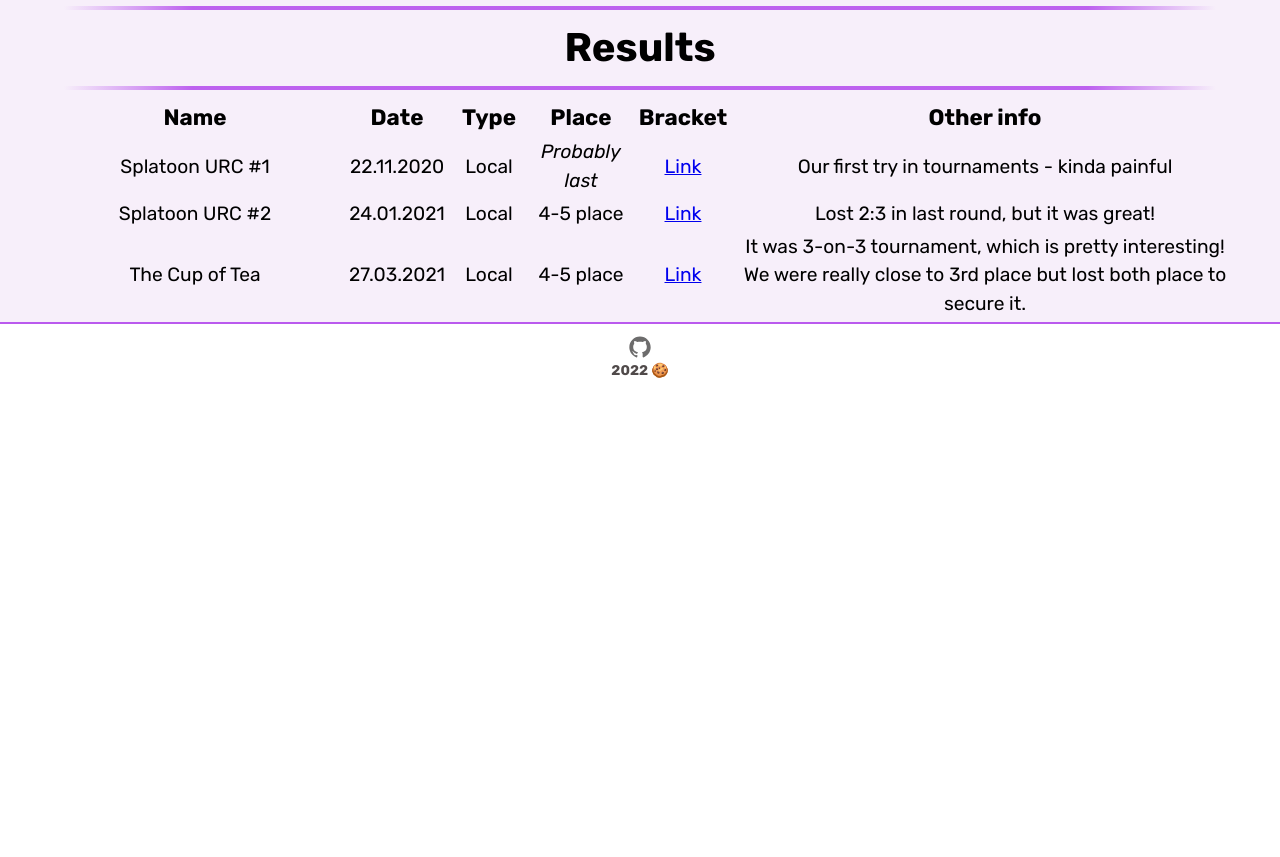
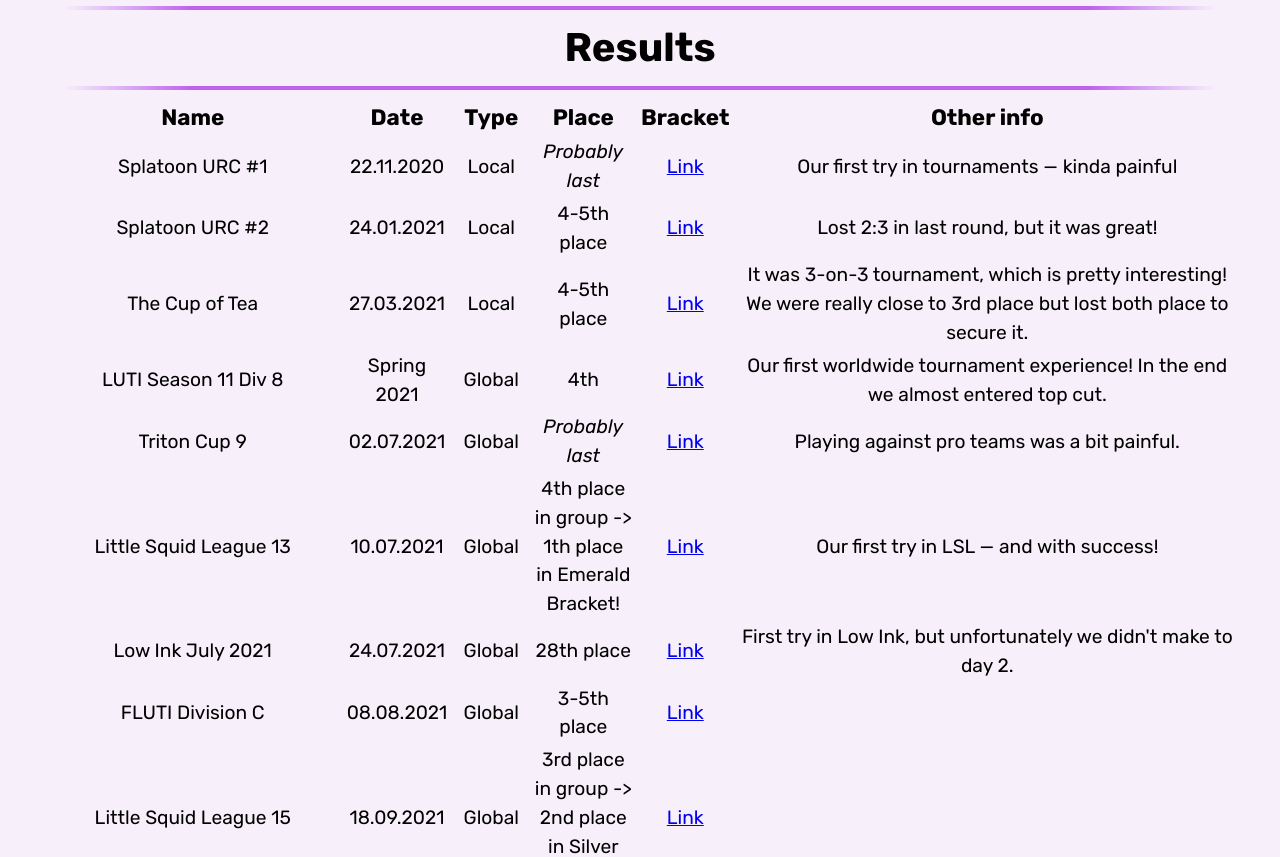
Before and after one commit to DoubleCookies/ewfish, a React (Create React App) app: page / in a window 1280 px wide. Shown: the part 1940-2797 px from the top of the page. Before the commit the page ends 2331 px from the top, so only its background shows below. Built offline with nearby package versions, Linux system fonts and the light colour scheme.

Commit message:
More results

```diff
--- a/src/components/Results/Results.tsx
+++ b/src/components/Results/Results.tsx
@@ -69,14 +69,14 @@
       type: 'Local',
       place: 'Probably last',
       link: 'https://brackethq.com/b/bfcj/',
-      info: 'Our first try in tournaments - kinda painful',
+      info: 'Our first try in tournaments — kinda painful',
       placeItalic: true,
     },
     {
       name: 'Splatoon URC #2',
       date: '24.01.2021',
       type: 'Local',
-      place: '4-5 place',
+      place: '4-5th place',
       link: 'https://brackethq.com/b/bfcj/',
       info: 'Lost 2:3 in last round, but it was great!',
     },
@@ -84,10 +84,174 @@
       name: 'The Cup of Tea',
       date: '27.03.2021',
       type: 'Local',
-      place: '4-5 place',
+      place: '4-5th place',
       link: 'https://challonge.com/ru/TheCupOfTea',
       info: 'It was 3-on-3 tournament, which is pretty interesting! ' +
         'We were really close to 3rd place but lost both place to secure it.',
+    },
+    {
+      name: 'LUTI Season 11 Div 8',
+      date: 'Spring 2021',
+      type: 'Global',
+      place: '4th',
+      link: 'https://inkleagues.challonge.com/ru/S11D8W/groups',
+      info: 'Our first worldwide tournament experience! In the end we almost entered top cut.'
+    },
+    {
+      name: 'Triton Cup 9',
+      date: '02.07.2021',
+      type: 'Global',
+      place: 'Probably last',
+      link: 'https://challonge.com/ru/TriCup9',
+      info: 'Playing against pro teams was a bit painful.',
+      placeItalic: true
+    },
+    {
+      name: 'Little Squid League 13',
+      date: '10.07.2021',
+      type: 'Global',
+      place: '4th place in group -> 1th place in Emerald Bracket!',
+      link: 'https://battlefy.com/little-squid-league/little-squid-league-13/60c99644e6119309d80baf66/info?infoTab=details',
+      info: 'Our first try in LSL — and with success!'
+    },
+    {
+      name: 'Low Ink July 2021',
+      date: '24.07.2021',
+      type: 'Global',
+      place: '28th place',
+      link: 'https://battlefy.com/inkling-performance-labs/low-ink-july-2021/60d9eabf680ff6397774b01d/stage/60fb8b5bba8e2f6fd9fd18e6/results',
+      info: 'First try in Low Ink, but unfortunately we didn\'t make to day 2.'
+    },
+    {
+      name: 'FLUTI Division C',
+      date: '08.08.2021',
+      type: 'Global',
+      place: '3-5th place',
+      link: 'https://inkleagues.challonge.com/ru/FLUTI1C/groups',
+      info: ''
+    },
+    {
+      name: 'Little Squid League 15',
+      date: '18.09.2021',
+      type: 'Global',
+      place: '3rd place in group -> 2nd place in Silver bracket!',
+      link: 'https://battlefy.com/little-squid-league/little-squid-league-15/6121df700f2a734f30e83a83/info?infoTab=details',
+      info: ''
+    },
+    {
+      name: 'SuperJump',
+      date: '25.09.2021',
+      type: 'Global',
+      place: '113th place',
+      link: 'https://www.start.gg/tournament/superjump-1/events/splatoon-2/overview',
+      info: 'This tournament was really big. We tried our best and had 2 close rounds in day 1 but lost them. On second day we ' +
+        'didn\'t make far but it was good experience!'
+    },
+    {
+      name: 'INKTAIL #1',
+      date: '07.10.2021',
+      type: 'Global',
+      place: 'Last',
+      link: 'https://clubcashalot.challonge.com/ru/inktail1',
+      info: 'Oof',
+      placeItalic: true
+    },
+    {
+      name: 'Low Ink October 2021',
+      date: '23.10.2021',
+      type: 'Global',
+      place: '20th place in group -> 7th place in gamma bracket',
+      link: 'https://battlefy.com/inkling-performance-labs/low-ink-october-2021/6154a11821cea533c019c03e/info?infoTab=details',
+      info: 'Yay, day 2!'
+    },
+    {
+      name: 'Little Squid League 16',
+      date: '06.11.2021',
+      type: 'Global',
+      place: '2nd place in group -> last in top cut',
+      link: 'https://battlefy.com/little-squid-league/little-squid-league-16/614b7017d170f07e02483b3c/info?infoTab=details',
+      info: 'First time in LSL top bracket!'
+    },
+    {
+      name: 'URC x LoRule',
+      date: '07.11.2021',
+      type: 'Local',
+      place: '3rd place',
+      link: 'https://brackethq.com/b/1yhv/',
+      info: 'Another 3-on-3 tournament. We lost only to really strong team with one of the best country players!'
+    },
+    {
+      name: 'Low Ink December 2021',
+      date: '18.12.2021',
+      type: 'Global',
+      place: '42th place',
+      link: 'https://battlefy.com/inkling-performance-labs/low-ink-december-2021/61a7b86e912b8c483bfef289/info?infoTab=details',
+      info: 'Oof. At least place number is cool.'
+    },
+    {
+      name: 'Little Squid League 17',
+      date: '16.01.2022',
+      type: 'Global',
+      place: '2nd place in group -> last in top cut',
+      link: 'https://battlefy.com/little-squid-league/little-squid-league-17/61c101911ad16a488d95df7e/info?infoTab=details',
+      info: 'Same result as last time.'
+    },
+    {
+      name: 'Low Ink January 2022',
+      date: '22.01.2022',
+      type: 'Global',
+      place: '29th place',
+      link: 'https://battlefy.com/inkling-performance-labs/low-ink-january-2022/61c8d1b20334365df3e89703/info?infoTab=schedule',
+      info: ''
+    },
+    {
+      name: 'Little Squid League 19',
+      date: '27.02.2022',
+      type: 'Global',
+      place: '1th place in group -> last in top bracket',
+      link: 'https://battlefy.com/little-squid-league/little-squid-league-19/61f8c16b376dea214be01074/info?infoTab=details',
+      info: 'Going forward bit by bit!'
+    },
+    {
+      name: 'Low Ink March 2022',
+      date: '19.03.2022',
+      type: 'Global',
+      place: '28th place',
+      link: 'https://battlefy.com/inkling-performance-labs/low-ink-march-2022/621e76233f6dac1945388fff/info?infoTab=details',
+      info: ''
+    },
+    {
+      name: 'Splatalittle #3',
+      date: '30.04.2022',
+      type: 'Global',
+      place: '3rd place in Beta Bracket',
+      link: 'https://battlefy.com/splatalittle-tournaments/splatalittle-3/62558155872f5805d5f48f56/info?infoTab=details',
+      info: 'First try here was pretty good!'
+    },
+    {
+      name: 'Low Ink May 2022',
+      date: '21.05.2022',
+      type: 'Global',
+      place: '22th place in group -> 5th place in gamma bracket',
+      link: 'https://battlefy.com/inkling-performance-labs/low-ink-may-2022/626c9e15f4a14b17d11c0c01/info?infoTab=details',
+      info: 'Best LI so far!'
+    },
+    {
+      name: 'Little Squid League 20',
+      date: '28.05.2022',
+      type: 'Global',
+      place: '19th place in group -> 1st place in Silver bracket!',
+      link: 'https://battlefy.com/little-squid-league/little-squid-league-20/623b9a3915accf7571ebf562/info?infoTab=details',
+      info: 'First day was a bit rough but on the second day we played really good and won everyone in our way! Also it\'s ' +
+        'first time we got money prize (80$).'
+    },
+    {
+      name: 'Minnow Cup #14: Clam Blitz Edition',
+      date: '11.07.2022',
+      type: 'Global',
+      place: '4th place in group -> last place in top cut',
+      link: 'https://battlefy.com/mulloway-institute-of-turfing/minnow-cup-14-clam-blitz-edition/628a5df7d3f0f52fc103c63b/info?infoTab=details',
+      info: 'Group stage was great for us but unfortunately we lost in Top Cut R1 - and it was Single Elimination.'
     },
   ];
 
```
